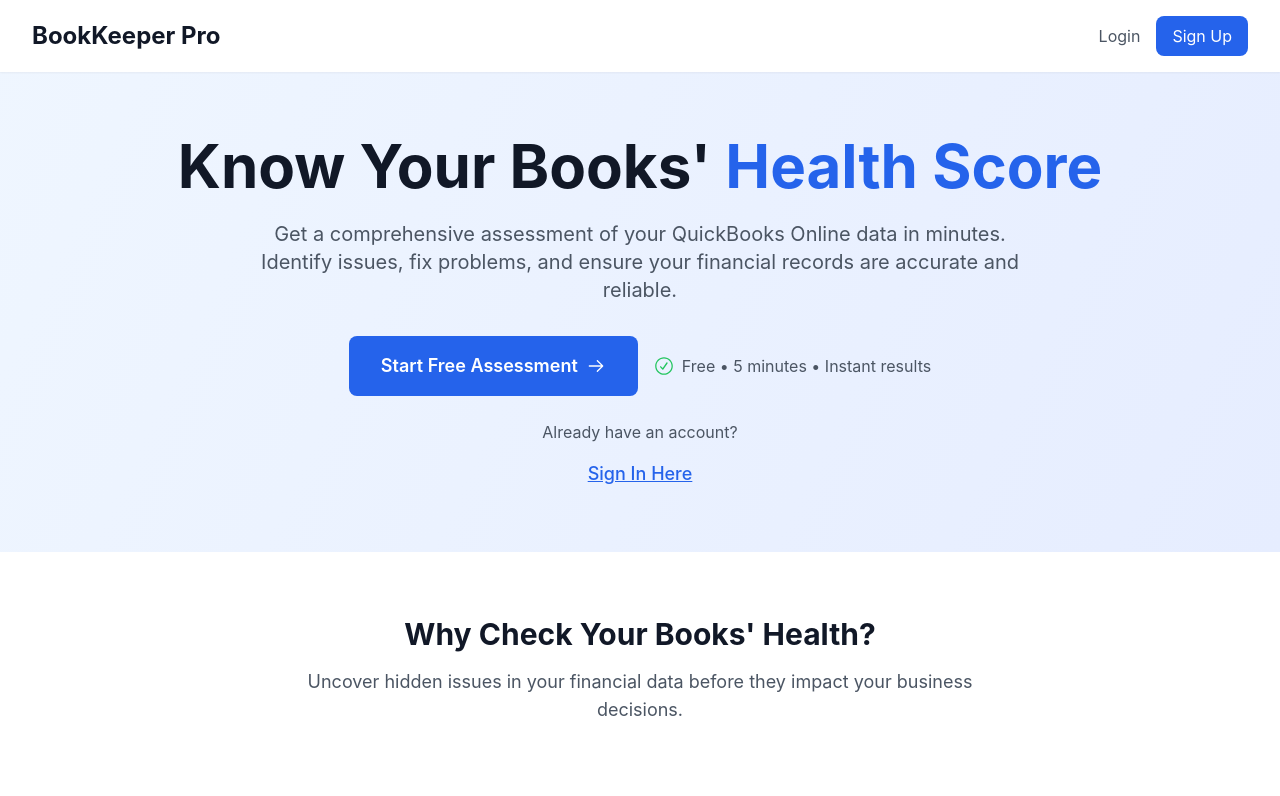
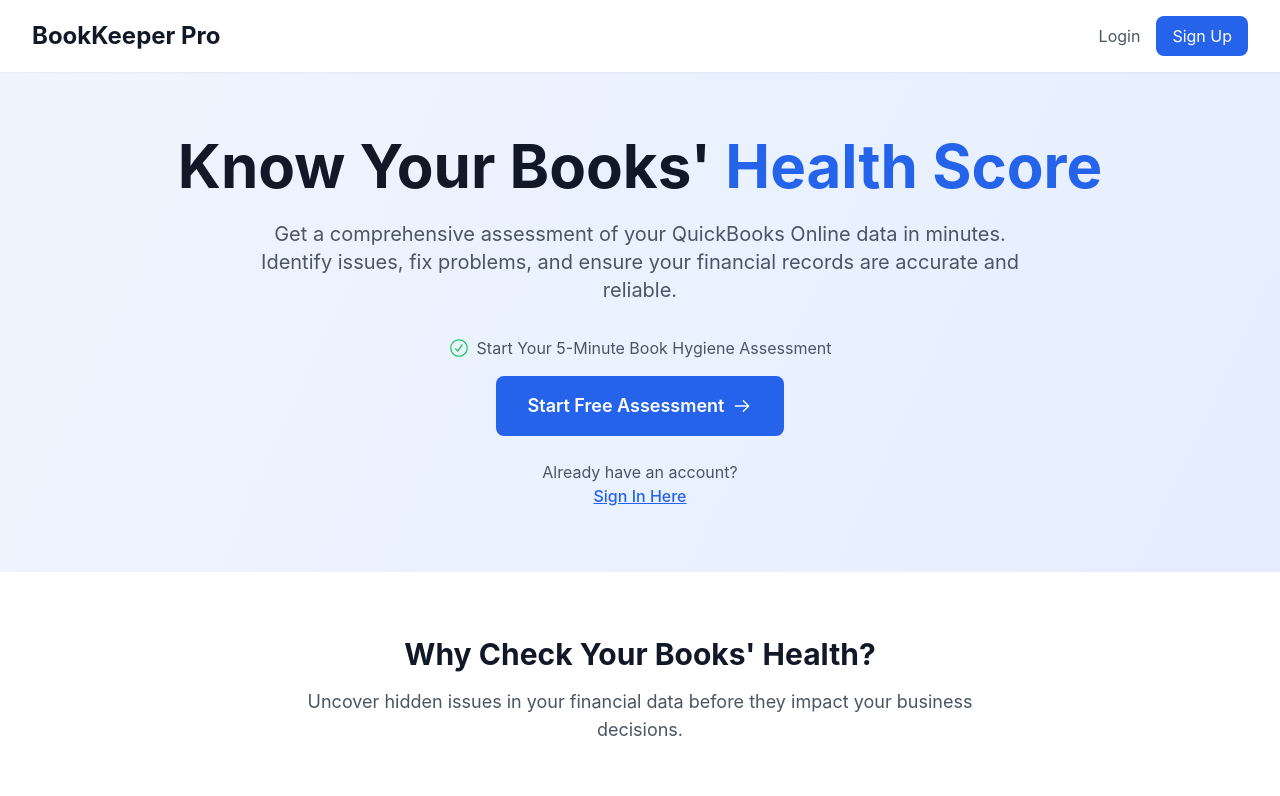
Before and after one commit to luxtelos/adaptive-book-hygience-poc, a React (Vite) app: page / in a window 1280 px wide. Shown: the top 796 px of the page. Built offline with nearby package versions, Linux system fonts and the light colour scheme; no server answers.

Commit message:
change the free 5min content (#48)
Co-authored-by: codecakes <codecakes@users.noreply.github.com>

```diff
--- a/src/components/LandingPage.tsx
+++ b/src/components/LandingPage.tsx
@@ -71,6 +71,10 @@ const LandingPage: React.FC = () => {
                 minutes. Identify issues, fix problems, and ensure your
                 financial records are accurate and reliable.
               </p>
+               <div className="flex items-center justify-center mb-4 space-x-2 text-gray-600">
+                  <CheckCircledIcon className="w-5 h-5 text-green-500" />
+                  <span>Start Your 5-Minute Book Hygiene Assessment</span>
+                </div>
               <div className="flex flex-col sm:flex-row gap-4 justify-center items-center">
                 <button
                   onClick={() => handleAuthAction('signup')}
@@ -79,17 +83,13 @@ const LandingPage: React.FC = () => {
                   Start Free Assessment{" "}
                   <ArrowRightIcon className="w-5 h-5 ml-2" />
                 </button>
-                <div className="flex items-center space-x-2 text-gray-600">
-                  <CheckCircledIcon className="w-5 h-5 text-green-500" />
-                  <span>Free • 5 minutes • Instant results</span>
-                </div>
               </div>
 
               <div className="mt-6 text-center">
-                <p className="text-gray-600 mb-4">Already have an account?</p>
+                <p className="text-gray-600">Already have an account?</p>
                 <button
                   onClick={() => handleAuthAction('signin')}
-                  className="text-blue-600 hover:text-blue-800 underline text-lg font-medium"
+                  className="text-blue-600 hover:text-blue-800 underline text-md font-medium"
                 >
                   Sign In Here
                 </button>
```
